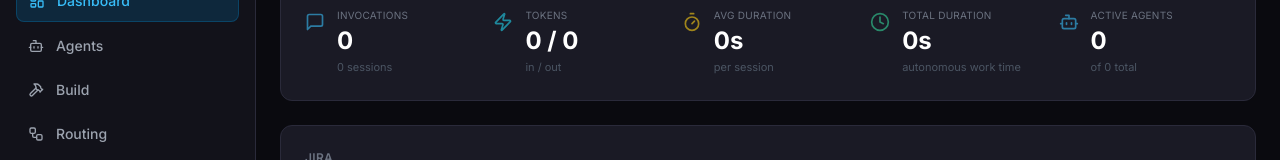
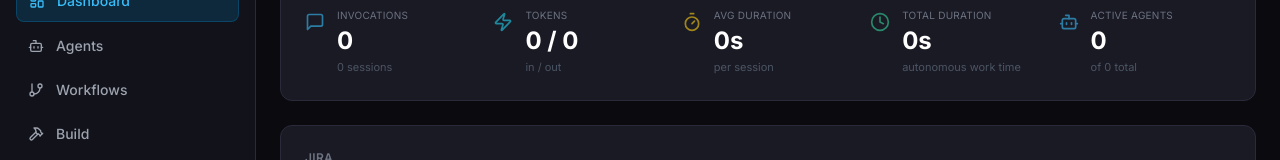
Before and after one commit to tycenjmccann/agentcore-console, a Next.js app: page / in a window 1280 px wide. Shown: the part 129-289 px from the top of the page. Built offline with nearby package versions, Linux system fonts and the light colour scheme; no server answers.

Commit message:
feat(navigation): add Workflows link to sidebar navigation

```diff
--- a/src/components/layout/Sidebar.tsx
+++ b/src/components/layout/Sidebar.tsx
@@ -2,12 +2,13 @@
 
 import Link from "next/link";
 import { usePathname } from "next/navigation";
-import { LayoutDashboard, Bot, Hammer, Workflow, History } from "lucide-react";
+import { LayoutDashboard, Bot, Hammer, Workflow, History, GitBranch } from "lucide-react";
 import { cn } from "@/lib/utils";
 
 const navItems = [
   { href: "/", label: "Dashboard", icon: LayoutDashboard },
   { href: "/agents", label: "Agents", icon: Bot },
+  { href: "/workflows", label: "Workflows", icon: GitBranch },
   { href: "/build", label: "Build", icon: Hammer },
   { href: "/routing", label: "Routing", icon: Workflow },
   { href: "/tickets", label: "Ticket History", icon: History },
@@ -39,7 +40,7 @@ export default function Sidebar() {
             <Link
               key={item.href}
               href={item.href}
-              data-testid={`nav-${item.label.toLowerCase()}`}
+              data-testid={`nav-${item.label.toLowerCase().replace(/\s+/g, "-")}`}
               className={cn(
                 "flex items-center gap-3 px-3 py-2.5 rounded-lg text-sm font-medium transition-colors",
                 isActive
```
